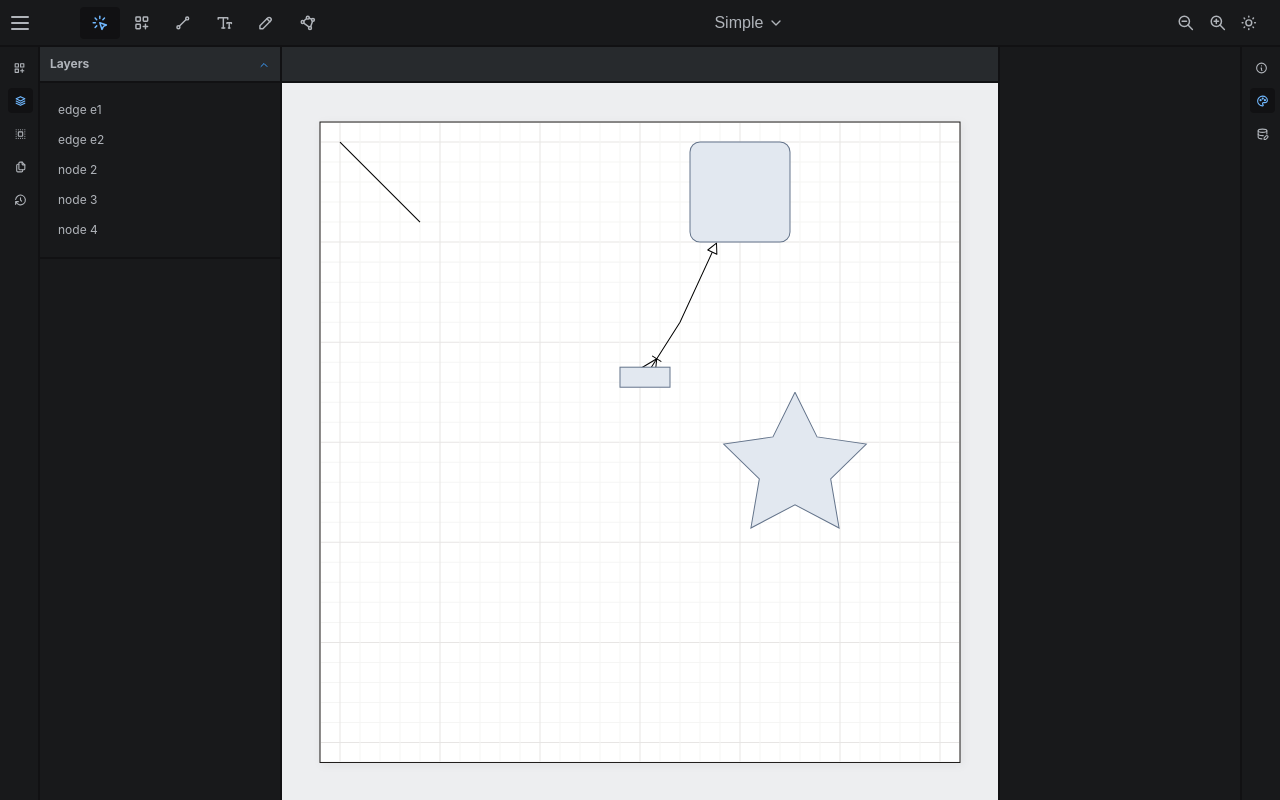
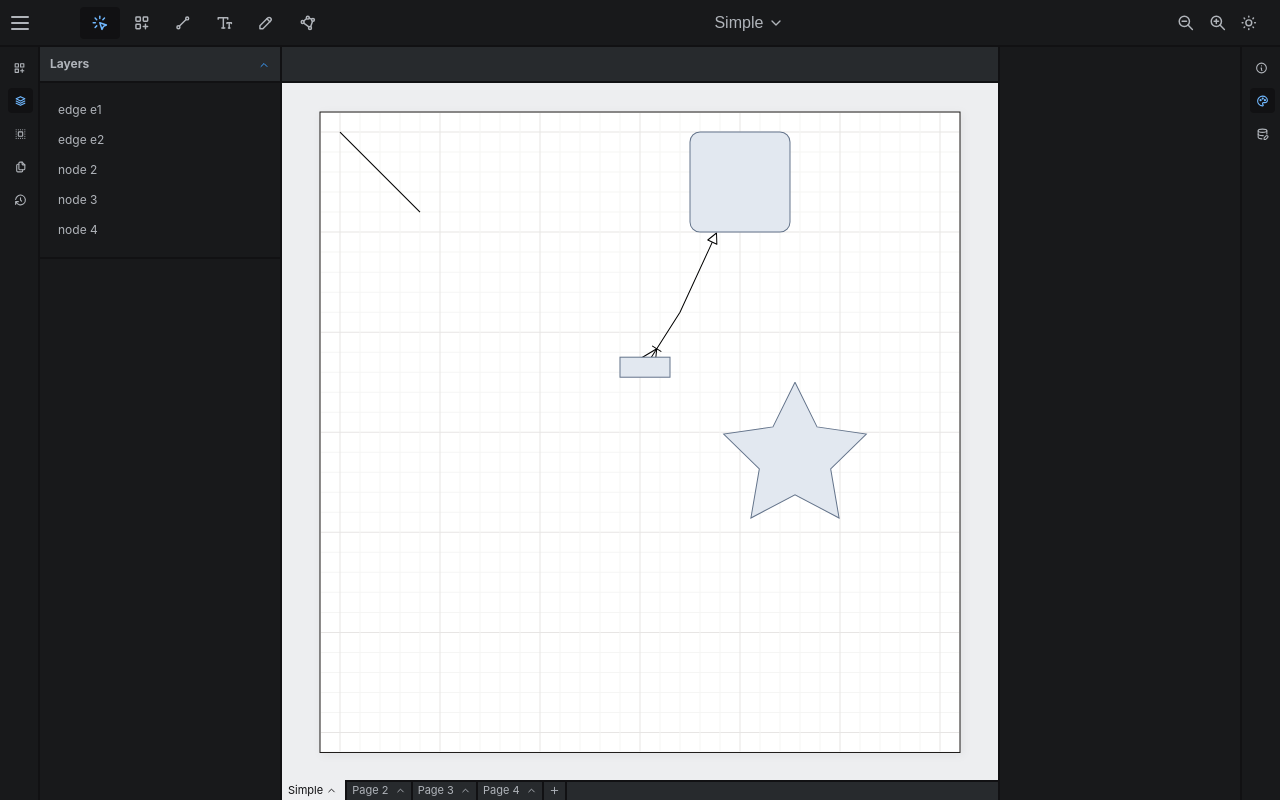
Before and after one commit to kkckkc/diagram-craft, a React (Vite) app: page / in a window 1280 px wide. Built offline with nearby package versions, Linux system fonts and the light colour scheme.

Commit message:
Multi-doc: initial document tab bar

```diff
--- a/src/App.css
+++ b/src/App.css
@@ -17,6 +17,7 @@
   --primary-fg: var(--slate-11);
   --secondary-bg: var(--slate-3);
   --secondary-fg: var(--slate-11);
+  --canvas-fg: var(--slate-12);
   --canvas-bg: var(--slate-1);
   --error-fg: var(--red-9);
 }
@@ -26,6 +27,7 @@
   --primary-fg: var(--slate-11);
   --secondary-bg: var(--slate-4);
   --secondary-fg: var(--slate-11);
+  --canvas-fg: var(--slate-1);
   --canvas-bg: var(--slate-12);
   --error-fg: var(--red-9);
 }
@@ -48,8 +50,9 @@
   display: grid;
   grid-template-areas:
             "left-buttons toolbar right-buttons"
-            "left-buttons canvas-area right-buttons";
-  grid-template-rows: 37.5px 1fr;
+            "left-buttons canvas-area right-buttons"
+            "left-buttons tabs right-buttons";
+  grid-template-rows: 37.5px 1fr 20px;
   grid-template-columns: 40px 5fr 40px;
 }
 
@@ -101,6 +104,35 @@
   border-bottom: 2px solid var(--slate-1);
   padding-left: 0.5rem;
 }
+
+#tabs {
+  grid-area: tabs;
+  background: var(--secondary-bg);
+  border-top: 2px solid var(--slate-1);
+}
+
+/* TODO: Perhaps rename as document tabs */
+.cmp-tabs {
+  font-size: 11px;
+  display: flex;
+  flex-direction: rows;
+  .cmp-tabs__tab {
+    display: flex;
+    align-items: center;
+    margin-top: -2px;
+    padding: 2px 5px 2px 5px;
+    color: var(--primary-fg);
+    border-right: 2px solid var(--slate-1);
+
+    &.cmp-tabs__tab--selected {
+      padding-left: 8px;
+      padding-right: 8px;
+      background-color: var(--canvas-bg);
+      color: var(--canvas-fg);
+    }
+  }
+}
+
 
 #left-buttons {
   grid-area: left-buttons;
--- a/src/App.tsx
+++ b/src/App.tsx
@@ -10,6 +10,7 @@ import { DocumentSelector } from './react-app/DocumentSelector.tsx';
 import * as ContextMenu from '@radix-ui/react-context-menu';
 import {
   TbCategoryPlus,
+  TbChevronUp,
   TbClick,
   TbDatabaseEdit,
   TbFiles,
@@ -21,6 +22,7 @@ import {
   TbMoon,
   TbPalette,
   TbPencil,
+  TbPlus,
   TbPolygon,
   TbSelectAll,
   TbStack2,
@@ -49,25 +51,32 @@ import { useRedraw } from './react-canvas-viewer/useRedraw.tsx';
 import { defaultAppActions } from './react-app/appActionMap.ts';
 import { defaultMacKeymap, makeActionMap } from './base-ui/keyMap.ts';
 import { ObjectInfo } from './react-app/ObjectInfo/ObjectInfo.tsx';
+import { DiagramDocument } from './model-viewer/diagramDocument.ts';
 
 const diagrams = [
   {
     name: 'Snap test',
-    diagram: new EditableDiagram(
+    document: new DiagramDocument<EditableDiagram>([
+      new EditableDiagram(
         'snapTest',
+        'Snap Test',
         deserializeDiagramDocument(snapTestDiagram),
         defaultNodeRegistry(),
         defaultEdgeRegistry()
       )
+    ])
   },
   {
     name: 'Simple',
-    diagram: new EditableDiagram(
+    document: new DiagramDocument<EditableDiagram>([
+      new EditableDiagram(
         'simple',
+        'Simple',
         deserializeDiagramDocument(simpleDiagram),
         defaultNodeRegistry(),
         defaultEdgeRegistry()
       )
+    ])
   }
 ];
 
@@ -90,7 +99,8 @@ const DarkModeToggleButton = (props: { actionMap: Partial<ActionMap> }) => {
 
 const App = () => {
   const defaultDiagram = 1;
-  const [$d, setDiagram] = useState(diagrams[defaultDiagram].diagram);
+  const [doc, setDoc] = useState(diagrams[defaultDiagram].document);
+  const [$d, setDiagram] = useState(diagrams[defaultDiagram].document.diagrams[0]);
   const contextMenuTarget = useRef<
     (ContextMenuEvent & React.MouseEvent<SVGSVGElement, MouseEvent>) | null
   >(null);
@@ -140,7 +150,8 @@ const App = () => {
                 diagrams={diagrams}
                 defaultValue={defaultDiagram}
                 onChange={d => {
-                  setDiagram(d);
+                  setDoc(d);
+                  setDiagram(d.diagrams[0]);
                 }}
               />
             </div>
@@ -231,6 +242,33 @@ const App = () => {
                 </ContextMenu.Portal>
               </ContextMenu.Root>
             </div>
+
+            <div id="tabs">
+              <div className={'cmp-tabs'}>
+                {doc.diagrams.map(d => (
+                  <div key={d.id} className={'cmp-tabs__tab cmp-tabs__tab--selected'}>
+                    {d.name}
+                    &nbsp;
+                    <TbChevronUp />
+                  </div>
+                ))}
+                <div className={'cmp-tabs__tab'}>
+                  Page 2 &nbsp;
+                  <TbChevronUp />
+                </div>
+                <div className={'cmp-tabs__tab'}>
+                  Page 3 &nbsp;
+                  <TbChevronUp />
+                </div>
+                <div className={'cmp-tabs__tab'}>
+                  Page 4 &nbsp;
+                  <TbChevronUp />
+                </div>
+                <div className={'cmp-tabs__tab'}>
+                  <TbPlus />
+                </div>
+              </div>
+            </div>
           </div>
         </div>
       </DragDropManager>
--- a/src/model-editor/editable-diagram.ts
+++ b/src/model-editor/editable-diagram.ts
@@ -34,13 +34,16 @@ export class EditableDiagram extends Diagram {
 
   snapManagerConfig = new SnapManagerConfig(['grid', 'node', 'canvas', 'distance', 'size']);
 
+  diagrams: EditableDiagram[] = [];
+
   constructor(
     id: string,
+    name: string,
     elements: (DiagramEdge | DiagramNode)[],
     readonly nodeDefinitions: NodeDefinitionRegistry,
     readonly edgeDefinitions: EdgeDefinitionRegistry
   ) {
-    super(id, elements, nodeDefinitions, edgeDefinitions);
+    super(id, name, elements, nodeDefinitions, edgeDefinitions);
   }
 
   createSnapManager() {
--- a/src/model-editor/snap/snapManager.perftest.ts
+++ b/src/model-editor/snap/snapManager.perftest.ts
@@ -17,6 +17,7 @@ export class SnapManagerPerftest implements PerformanceTest {
     }
 
     const d = new EditableDiagram(
+      '1',
       '1',
       defs,
       new NodeDefinitionRegistry(),
--- a/src/model-viewer/diagram.ts
+++ b/src/model-viewer/diagram.ts
@@ -111,8 +111,11 @@ export class Diagram<T extends DiagramEvents = DiagramEvents> extends EventEmitt
     y: 20
   };
 
+  diagrams: Diagram[] = [];
+
   constructor(
     readonly id: string,
+    readonly name: string,
     elements: (DiagramEdge | DiagramNode)[],
     readonly nodeDefinitions: NodeDefinitionRegistry,
     readonly edgeDefinitions: EdgeDefinitionRegistry
--- /dev/null
+++ b/src/model-viewer/diagramDocument.ts
@@ -0,0 +1,5 @@
+import { Diagram } from './diagram.ts';
+
+export class DiagramDocument<T extends Diagram> {
+  constructor(public readonly diagrams: T[]) {}
+}
--- a/src/react-app/DocumentSelector.tsx
+++ b/src/react-app/DocumentSelector.tsx
@@ -2,6 +2,7 @@ import React, { useState } from 'react';
 import { EditableDiagram } from '../model-editor/editable-diagram.ts';
 import * as Select from '@radix-ui/react-select';
 import { TbCheck, TbChevronDown } from 'react-icons/tb';
+import { DiagramDocument } from '../model-viewer/diagramDocument.ts';
 
 const SelectItem = React.forwardRef<HTMLDivElement, SelectItemProps>((props, forwardedRef) => {
   return (
@@ -26,7 +27,7 @@ export const DocumentSelector = (props: Props) => {
     <Select.Root
       onValueChange={v => {
         setSelectedDiagram(Number(v));
-        props.onChange(props.diagrams[Number(v)].diagram);
+        props.onChange(props.diagrams[Number(v)].document);
       }}
       value={selectedDiagram.toString()}
     >
@@ -56,8 +57,8 @@ export const DocumentSelector = (props: Props) => {
 type Props = {
   diagrams: {
     name: string;
-    diagram: EditableDiagram;
+    document: DiagramDocument<EditableDiagram>;
   }[];
   defaultValue: number;
-  onChange: (diagram: EditableDiagram) => void;
+  onChange: (document: DiagramDocument<EditableDiagram>) => void;
 };
--- a/src/react-app/SideBar.tsx
+++ b/src/react-app/SideBar.tsx
@@ -9,14 +9,18 @@ export const SideBar = (props: Props) => {
     if (props.side === 'left') {
       if (selected === -1) {
         document.getElementById(`toolbar`)!.style.marginLeft = '0';
+        document.getElementById(`tabs`)!.style.marginLeft = '0';
       } else {
         document.getElementById(`toolbar`)!.style.marginLeft = '15rem';
+        document.getElementById(`tabs`)!.style.marginLeft = '15rem';
       }
     } else {
       if (selected === -1) {
         document.getElementById(`toolbar`)!.style.marginRight = '0';
+        document.getElementById(`tabs`)!.style.marginRight = '0';
       } else {
         document.getElementById(`toolbar`)!.style.marginRight = '15rem';
+        document.getElementById(`tabs`)!.style.marginRight = '15rem';
       }
     }
   }, [selected]);
--- a/src/react-app/components/ObjectPicker.tsx
+++ b/src/react-app/components/ObjectPicker.tsx
@@ -59,6 +59,7 @@ export const ObjectPicker = (props: Props) => {
   const diagrams = nodes.map(n => {
     return new EditableDiagram(
       n.type,
+      n.type,
       [
         new DiagramNode(
           n.type,
--- a/src/sample/simple.ts
+++ b/src/sample/simple.ts
@@ -82,6 +82,7 @@ export const simpleDiagram: SerializedDiagramDocument = {
           ]
         }
       ]
-    }
+    },
+    { id: 'doc2', diagrams: [], name: 'Sheet 2', layers: [] }
   ]
 };
```
Also changed, not shown: 1 other file (tests, documents, lock files or other folders). Lines whose indentation alone changed are shown as unchanged.
